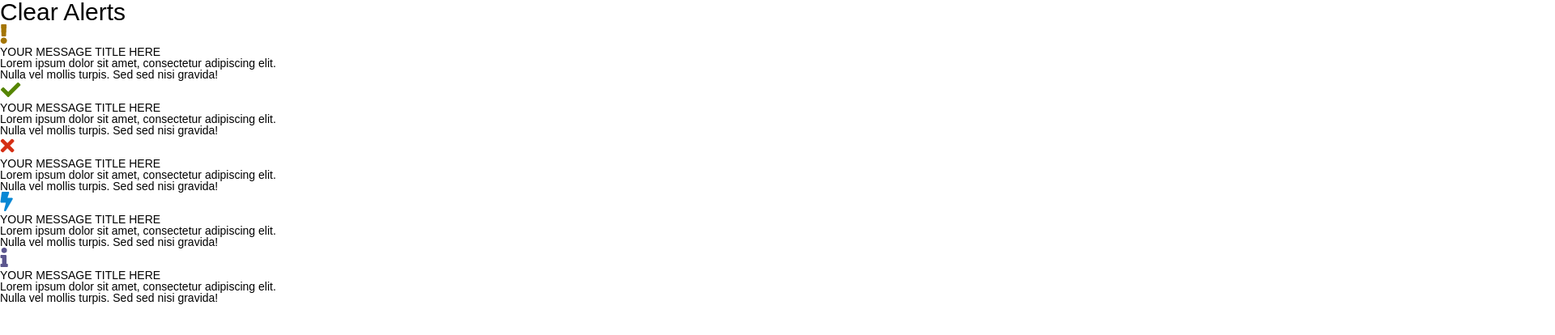
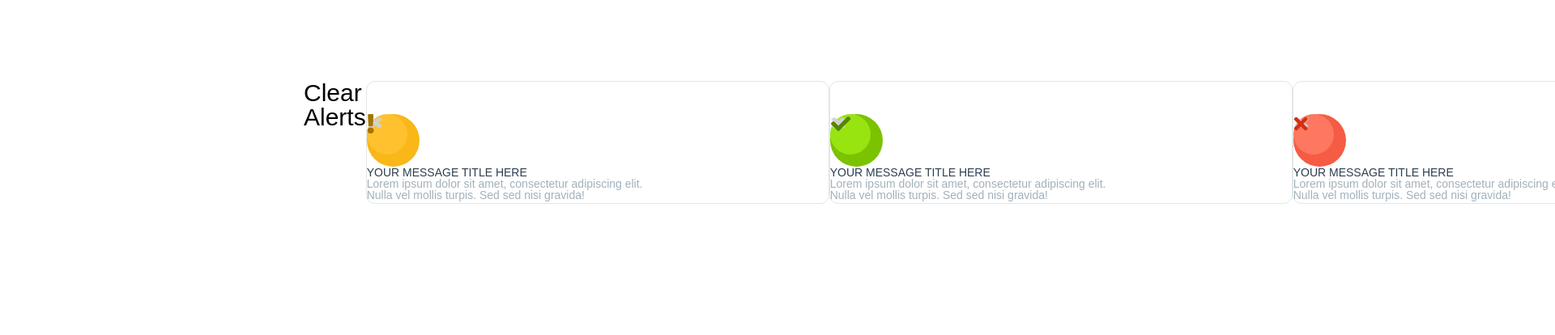
Before and after one commit to mvashakidze27/HTML-and-CSS-homework, a plain HTML site: page SASS Homework/index.html in a window 1280 px wide. Shown: the top 414 px of the page at 81% size, 1920 px wide, since content can reach past the window. Drawn offline with Linux system fonts and the light colour scheme.

Commit message:
sass working process

```diff
--- a/SASS Homework/Styles/_palette.scss
+++ b/SASS Homework/Styles/_palette.scss
@@ -11,7 +11,3 @@ $color-10: #8781BD;
 $color-lorem: #A1B1BC;
 $color-message: #2C3E50;
 $color-border: #E2E6E7;
-
-.test {
-    background-color: $color-1;
-}
--- a/SASS Homework/Styles/_reset.scss
+++ b/SASS Homework/Styles/_reset.scss
@@ -1,8 +1,3 @@
-/* http://meyerweb.com/eric/tools/css/reset/
-   v2.0 | 20110126
-   License: none (public domain)
-*/
-
 html, body, div, span, applet, object, iframe,
 h1, h2, h3, h4, h5, h6, p, blockquote, pre,
 a, abbr, acronym, address, big, cite, code,
@@ -23,7 +18,6 @@ time, mark, audio, video {
 	font: inherit;
 	vertical-align: baseline;
 }
-/* HTML5 display-role reset for older browsers */
 article, aside, details, figcaption, figure,
 footer, header, hgroup, menu, nav, section {
 	display: block;
--- a/SASS Homework/Styles/_shared.scss
+++ b/SASS Homework/Styles/_shared.scss
@@ -1,18 +1,106 @@
 .container {
+  width: 1920px;
+  height: 1080px;
 
-  .alert {
-    font-family: $font-family-alert;
-    font-size: $font-size-alert;
+  .flex {
+    display: flex;
   }
 
-  .message {
-    font-family: $font-family-message;
-    font-size: $primary-font-size;
+  .table {
+    margin-top: 100px;
+    width: 1170px;
+    margin-left: 375px;
+    flex-direction: column;
+
+    .box {
+      border: 1px solid $color-border;
+      border-radius: 11px;
+    }
+
+    .lorem {
+      font-family: $font-lorem;
+      font-size: $primary-size;
+      color: $color-lorem;
+    }
+
+    .alert {
+      font-family: $font-alert;
+      font-size: $size-alert;
+      margin-bottom: 50px;
+    }
+
+    .cancel {
+      margin-top: 7px;
+      margin-right: 20px;
+      height: 20px;
+      width: 20px;
+    }
+
+    .message {
+      font-family: $font-message;
+      font-size: $primary-size;
+      color: $color-message;
+    }
+
+    .big {
+      width: 100%;
+      height: 150px;
+    }
+
+    .circle-big {
+      border-radius: 50%;
+      width: 65px;
+      height: 65px;
+    }
+
+    .circle-small {
+      border-radius: 50%;
+      width: 50px;
+      height: 50px;
+    }
+
+    .violet-big {
+      background-color: $color-10;
+    }
+
+    .violet-small {
+      background-color: $color-9;
+    }
+
+    .smallboxes {
+      justify-content: space-between;
+      margin-bottom: $size-alert;
+
+      .small {
+        width: 570px;
+        height: 150px;
+      }
+
+      .yellow-big {
+        background-color: $color-2;
+      }
+      .green-big {
+        background-color: $color-4;
+      }
+      .red-big {
+        background-color: $color-6;
+      }
+      .blue-big {
+        background-color: $color-8;
+      }
+
+      .yellow-small {
+        background-color: $color-1;
+      }
+      .green-small {
+        background-color: $color-3;
+      }
+      .red-small {
+        background-color: $color-5;
+      }
+      .blue-small {
+        background-color: $color-7;
+      }
+    }
   }
-
-  .lorem {
-    font-family: $font-family-lorem;
-    font-size: $primary-font-size;
-  }
-
 }
--- a/SASS Homework/Styles/_variables.scss
+++ b/SASS Homework/Styles/_variables.scss
@@ -1,7 +1,6 @@
-$font-family-alert:"lato-light", sans-serif;
-$font-family-message:"lato-black", sans-serif;
-$font-family-lorem:"lato-regular", sans-serif;
-$font-size-alert: 30px;
-$primary-font-size: 14px;
-$font-spacing-message: 100px;
-$font-spacing-lorem: 24px;
+$font-alert:"lato-light", sans-serif;
+$font-message:"lato-black", sans-serif;
+$font-lorem:"lato-regular", sans-serif;
+$size-alert: 30px;
+$primary-size: 14px;
+$spacing-lorem: 24px;
--- a/SASS Homework/index.html
+++ b/SASS Homework/index.html
@@ -6,41 +6,30 @@
     <meta name="viewport" content="width=device-width, initial-scale=1.0" />
     <title>SASS HW1 MV</title>
 
-    <link rel="stylesheet" href="./Styles/index.css"/>
-    <link rel="preconnect" href="https://fonts.googleapis.com">
-<link rel="preconnect" href="https://fonts.gstatic.com" crossorigin>
-<link href="https://fonts.googleapis.com/css2?family=Lato:wght@300;400;900&display=swap" rel="stylesheet">
+    <link rel="stylesheet" href="./Styles/index.css" />
+    <link rel="preconnect" href="https://fonts.googleapis.com" />
+    <link rel="preconnect" href="https://fonts.gstatic.com" crossorigin />
+    <link
+      href="https://fonts.googleapis.com/css2?family=Lato:wght@300;400;900&display=swap"
+      rel="stylesheet"
+    />
+  </head>
 
-  </head>
   <body>
     <div class="container">
+      <div class="table flex">
         <h1 class="alert">Clear Alerts</h1>
-      <div class="small">
-        <div class="circle red"> <img src="./Icons/exclamation.png"> </div>
-        <h3 class="message">YOUR MESSAGE TITLE HERE</h3>
-        <p class="lorem">
-          Lorem ipsum dolor sit amet, consectetur adipiscing elit.<br />Nulla
-          vel mollis turpis. Sed sed nisi gravida!
-        </p>
+
+        <div class="smallboxes flex">
+          <div class="small box">
+            <div class="cancel">
+              <img class="cancel" src="./Icons/cancel.png" />
             </div>
-      <div class="small">
-        <div class="circle red"> <img src="./Icons/yes.png"> </div>
-        <h3 class="message">YOUR MESSAGE TITLE HERE</h3>
-        <p class="lorem">
-          Lorem ipsum dolor sit amet, consectetur adipiscing elit.<br />Nulla
-          vel mollis turpis. Sed sed nisi gravida!
-        </p>
+            <div class="circle-big yellow-big">
+              <div class="circle-small yellow-small">
+                <img src="./Icons/exclamation.png" />
               </div>
-      <div class="small">
-        <div class="circle red"> <img src="./Icons/no.png"> </div>
-        <h3 class="message">YOUR MESSAGE TITLE HERE</h3>
-        <p class="lorem">
-          Lorem ipsum dolor sit amet, consectetur adipiscing elit.<br />Nulla
-          vel mollis turpis. Sed sed nisi gravida!
-        </p>
             </div>
-      <div class="small">
-        <div class="circle red"> <img src="./Icons/thunder.png"> </div>
             <h3 class="message">YOUR MESSAGE TITLE HERE</h3>
             <p class="lorem">
               Lorem ipsum dolor sit amet, consectetur adipiscing elit.<br />Nulla
@@ -48,8 +37,15 @@
             </p>
           </div>
 
-      <div class="big">
-        <div class="circle red"> <img src="./Icons/information.png"> </div>
+          <div class="small box">
+            <div class="cancel">
+              <img class="cancel" src="./Icons/cancel.png" />
+            </div>
+            <div class="circle-big green-big">
+              <div class="circle-small green-small">
+                <img src="./Icons/yes.png" />
+              </div>
+            </div>
             <h3 class="message">YOUR MESSAGE TITLE HERE</h3>
             <p class="lorem">
               Lorem ipsum dolor sit amet, consectetur adipiscing elit.<br />Nulla
@@ -57,5 +53,57 @@
             </p>
           </div>
         </div>
+
+        <div class="smallboxes flex">
+          <div class="small box">
+            <div class="cancel">
+              <img class="cancel" src="./Icons/cancel.png" />
+            </div>
+            <div class="circle-big red-big">
+              <div class="circle-small red-small">
+                <img src="./Icons/no.png" />
+              </div>
+            </div>
+            <h3 class="message">YOUR MESSAGE TITLE HERE</h3>
+            <p class="lorem">
+              Lorem ipsum dolor sit amet, consectetur adipiscing elit.<br />Nulla
+              vel mollis turpis. Sed sed nisi gravida!
+            </p>
+          </div>
+
+          <div class="small box">
+            <div class="cancel">
+              <img class="cancel" src="./Icons/cancel.png" />
+            </div>
+            <div class="circle-big blue-big">
+              <div class="circle-small blue-small">
+                <img src="./Icons/thunder.png" />
+              </div>
+            </div>
+            <h3 class="message">YOUR MESSAGE TITLE HERE</h3>
+            <p class="lorem">
+              Lorem ipsum dolor sit amet, consectetur adipiscing elit.<br />Nulla
+              vel mollis turpis. Sed sed nisi gravida!
+            </p>
+          </div>
+        </div>
+
+        <div class="big box flex">
+          <div class="cancel">
+            <img class="cancel" src="./Icons/cancel.png" />
+          </div>
+          <div class="circle-big violet-big">
+            <div class="circle-small violet-small">
+              <img src="./Icons/information.png" />
+            </div>
+          </div>
+          <h3 class="message">YOUR MESSAGE TITLE HERE</h3>
+          <p class="lorem">
+            Lorem ipsum dolor sit amet, consectetur adipiscing elit.<br />Nulla
+            vel mollis turpis. Sed sed nisi gravida!
+          </p>
+        </div>
+      </div>
+    </div>
   </body>
 </html>
```
Also changed, not shown: SASS Homework/Styles/index.css, 1 other file. Lines whose indentation alone changed are shown as unchanged.
